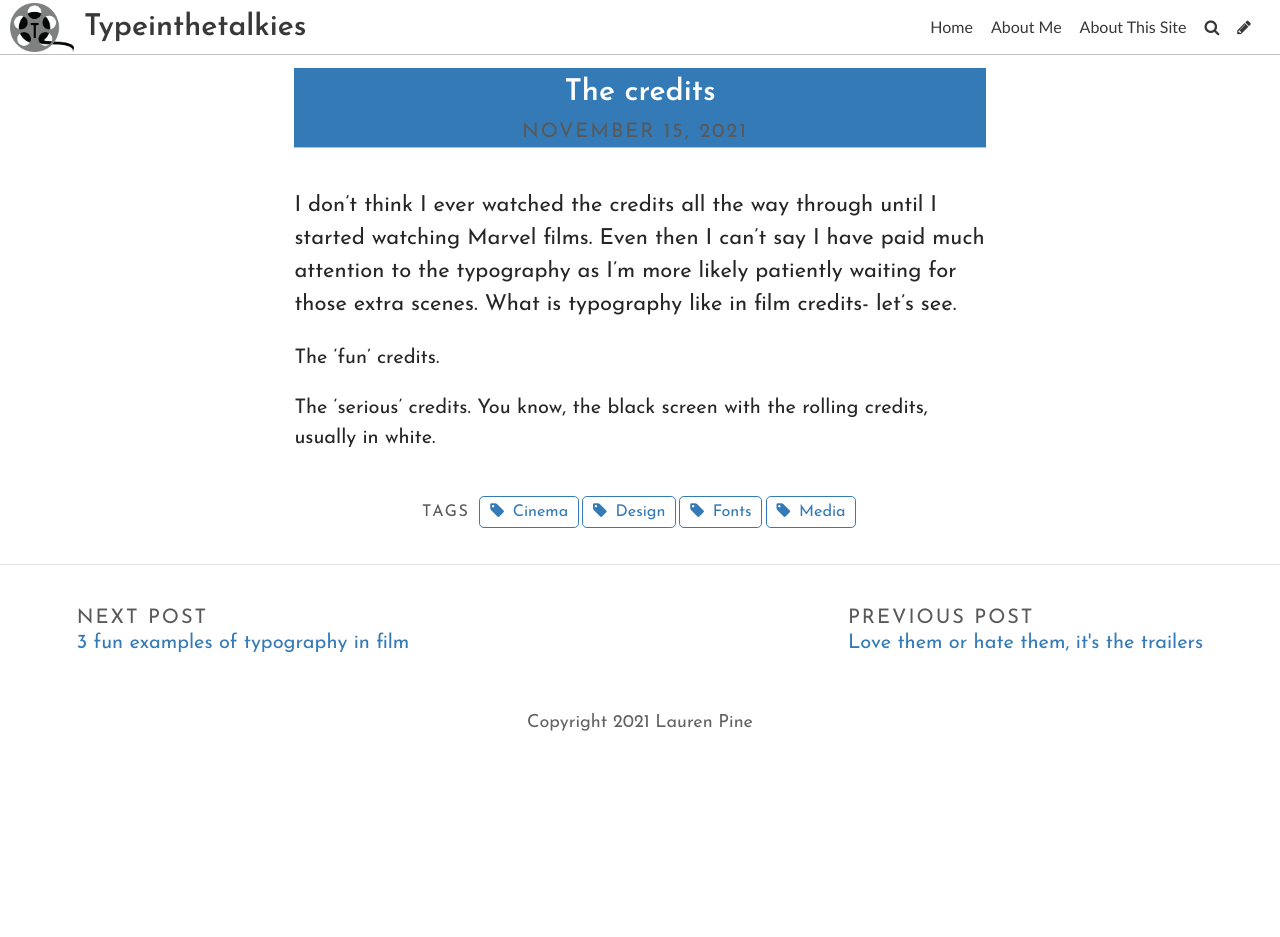
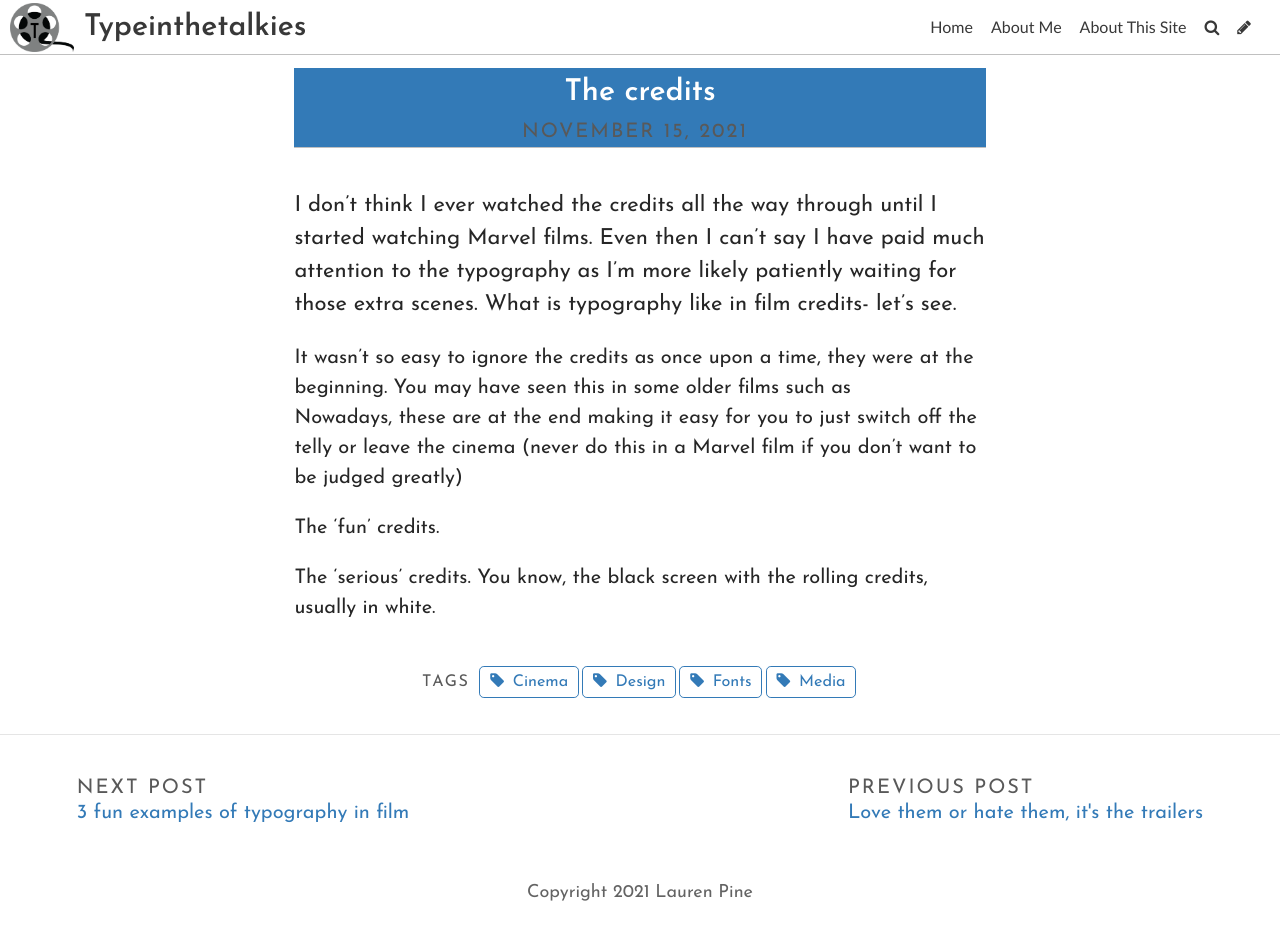
Before and after one commit to laurenlouisap/typography, a Jekyll site: the page built from _posts/2021-11-15-the-credits.md, in a window 1280 px wide. Built offline with Jekyll 4.4.1, drawn with Linux system fonts in a browser that asks for light colours; some web fonts are replaced; before the commit the page ends 900 px from its top, so only the background shows below that.

Commit message:
Update Post “2021-11-15-the-credits”

```diff
--- a/_posts/2021-11-15-the-credits.md
+++ b/_posts/2021-11-15-the-credits.md
@@ -12,6 +12,9 @@
 ---
 I don't think I ever watched the credits all the way through until I started watching Marvel films. Even then I can't say I have paid much attention to the typography as I'm more likely patiently waiting for those extra scenes. What is typography like in film credits- let's see.
 
+It wasn't so easy to ignore the credits as once upon a time, they were at the beginning. You may have seen this in some older films such as \
+Nowadays, these are at the end making it easy for you to just switch off the telly or leave the cinema (never do this in a Marvel film if you don't want to be judged greatly)
+
 The 'fun' credits.
 
 The 'serious' credits. You know, the black screen with the rolling credits, usually in white.
```
